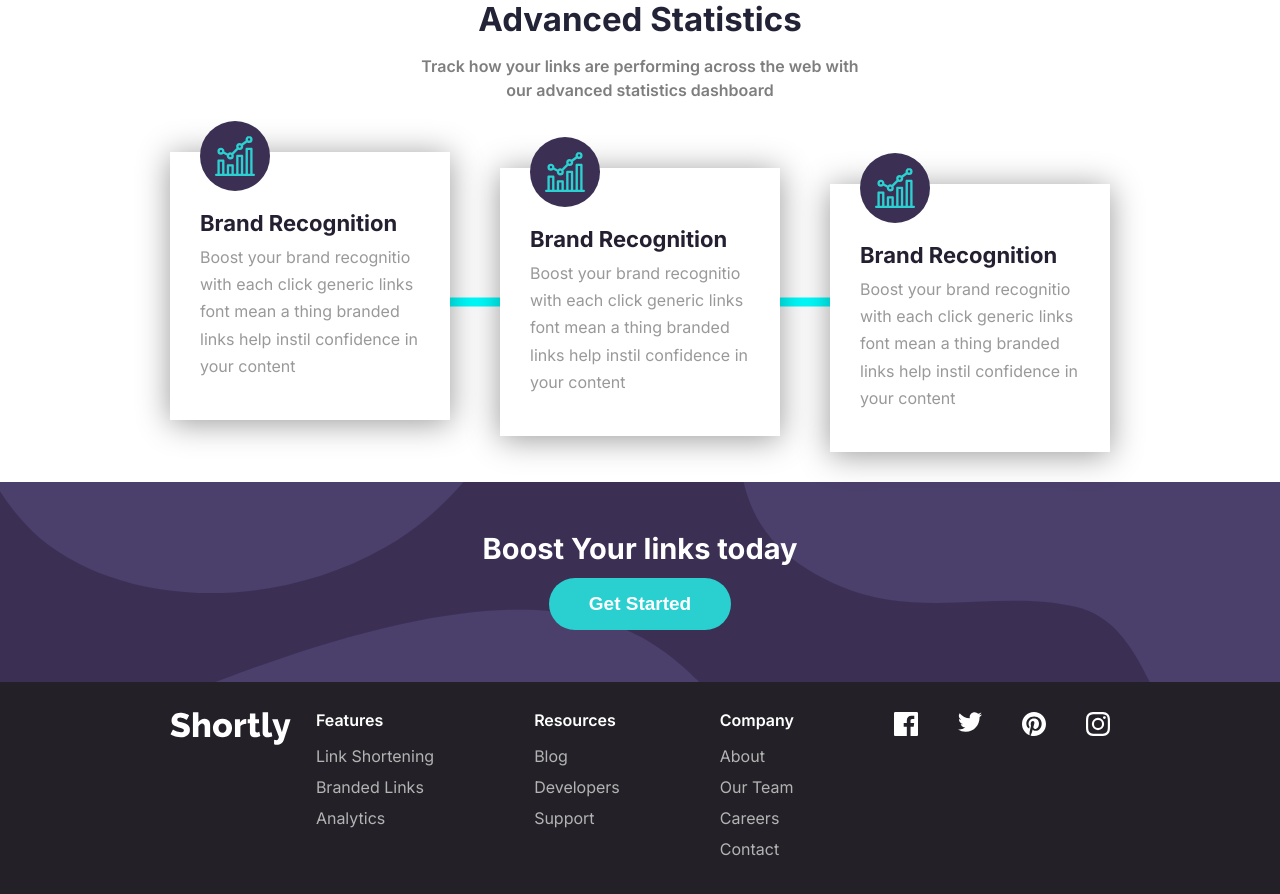
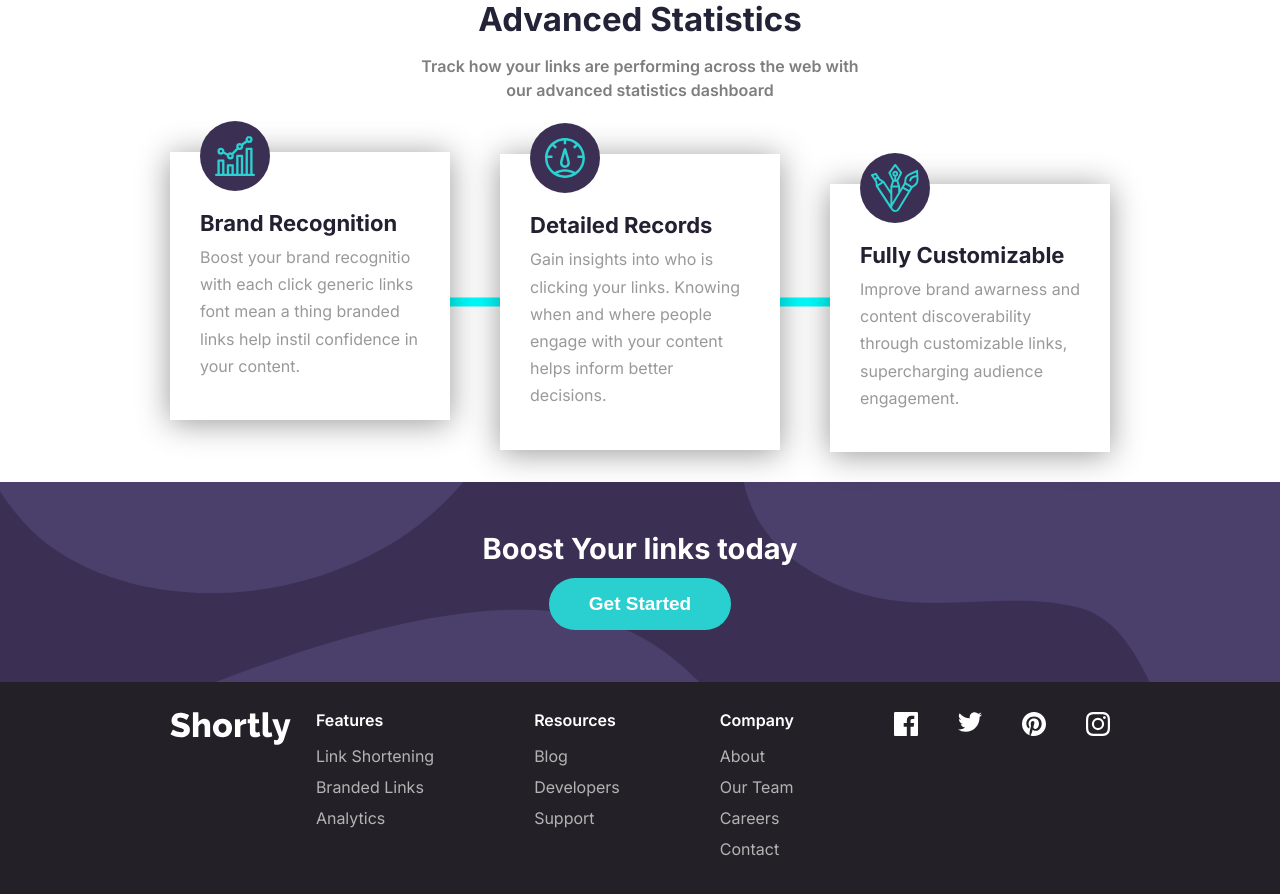
Before and after one commit to SabaPipia/url-shortening, a Next.js app: page / in a window 1280 px wide. Shown: the part 1100-1994 px from the top of the page. Built offline with nearby package versions, Linux system fonts and the light colour scheme.

Commit message:
optimized code

```diff
--- a/components/AdvancedStatistics/Card/index.tsx
+++ b/components/AdvancedStatistics/Card/index.tsx
@@ -3,20 +3,18 @@ import Image from "next/image";
 import rec from "@/public/icon-brand-recognition.svg";
 import { CardProps } from "@/types";
 import "./style.scss";
+import { StatisticsCardsContent } from "@/constants";
 
-function Card({ className }: CardProps) {
+function Card({ className, title, content, img }: CardProps) {
   return (
     <div className={`card ${className}`}>
       <div className="card-wrapper">
         <div className="card__image-wrapper">
-          <Image src={rec} alt="rec" />
+          <Image src={img} alt="rec" />
         </div>
         <div className="card__content">
-          <h3>Brand Recognition</h3>
-          <p>
-            Boost your brand recognitio with each click generic links font mean
-            a thing branded links help instil confidence in your content
-          </p>
+          <h3>{title}</h3>
+          <p>{content}</p>
         </div>
       </div>
     </div>
--- a/components/AdvancedStatistics/index.tsx
+++ b/components/AdvancedStatistics/index.tsx
@@ -1,6 +1,7 @@
 import React from "react";
 import Card from "./Card";
 import "./style.scss";
+import { StatisticsCardsContent } from "@/constants";
 
 function AdvancedStatistics() {
   return (
@@ -14,9 +15,14 @@ function AdvancedStatistics() {
       </div>
       <div className="statistics__cards">
         <div className="statistics__background-line"></div>
-        <Card className="start" />
-        <Card className="center" />
-        <Card className="end" />
+        {StatisticsCardsContent.map((item) => (
+          <Card
+            className={item.className}
+            title={item.title}
+            content={item.content}
+            img={item.icon}
+          />
+        ))}
       </div>
     </div>
   );
--- a/components/InputField/index.tsx
+++ b/components/InputField/index.tsx
@@ -1,18 +1,25 @@
 "use client";
 
-import React, { useRef, useState } from "react";
+import React, { useEffect, useRef, useState } from "react";
 import "./style.scss";
 import CustomButton from "../CustomButton";
 import { fetchData } from "@/utils";
+import { setTimeout } from "timers/promises";
 
 function InputField() {
   const [url, setUrl] = useState<any>();
+  const [copied, setCopied] = useState<boolean>(false);
+
   const ref = useRef("");
   const handleClick = () => {
     fetchData({
       url: ref.current,
       setUrl,
     });
+  };
+  const handleCopy = () => {
+    navigator.clipboard.writeText(url?.result.full_short_link);
+    setCopied(true);
   };
   return (
     <div className="container">
@@ -32,7 +39,9 @@ function InputField() {
           <div className="short-link__copy-side">
             <h5 className="short-url">{url.result.full_short_link3}</h5>
             <div>
-              <CustomButton>Copy</CustomButton>
+              <CustomButton handleClick={handleCopy}>
+                {copied ? "Copied" : "Copy"}
+              </CustomButton>
             </div>
           </div>
         </div>
--- a/constants/index.tsx
+++ b/constants/index.tsx
@@ -1,3 +1,7 @@
+import img1 from "@/public/icon-brand-recognition.svg";
+import img2 from "@/public/icon-detailed-records.svg";
+import img3 from "@/public/icon-fully-customizable.svg";
+
 export const footerLinks = [
   {
     title: "Features",
@@ -25,3 +29,27 @@ export const footerLinks = [
     ],
   },
 ];
+
+export const StatisticsCardsContent = [
+  {
+    title: "Brand Recognition",
+    className: "start",
+    content:
+      "Boost your brand recognitio with each click generic links font mean a thing branded links help instil confidence in your content.",
+    icon: img1,
+  },
+  {
+    title: "Detailed Records",
+    className: "center",
+    content:
+      "Gain insights into who is clicking your links. Knowing when and where people engage with your content helps inform better decisions.",
+    icon: img2,
+  },
+  {
+    title: "Fully Customizable",
+    className: "end",
+    content:
+      "Improve brand awarness and content discoverability through customizable links, supercharging audience engagement.",
+    icon: img3,
+  },
+];
--- a/types/index.tsx
+++ b/types/index.tsx
@@ -7,6 +7,9 @@ export interface CustomButtonProps {
 
 export interface CardProps {
   className: string;
+  title: string;
+  content: string;
+  img: string;
 }
 export interface FetchDataProps {
   url?: string;
```
